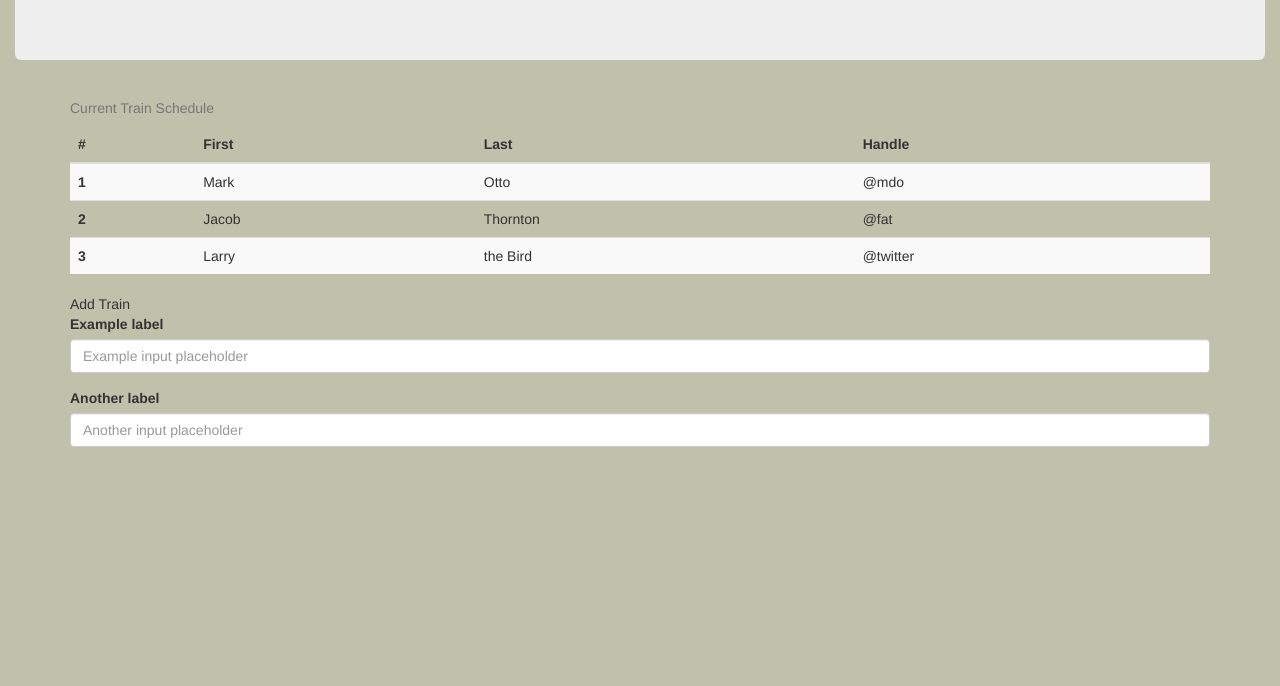
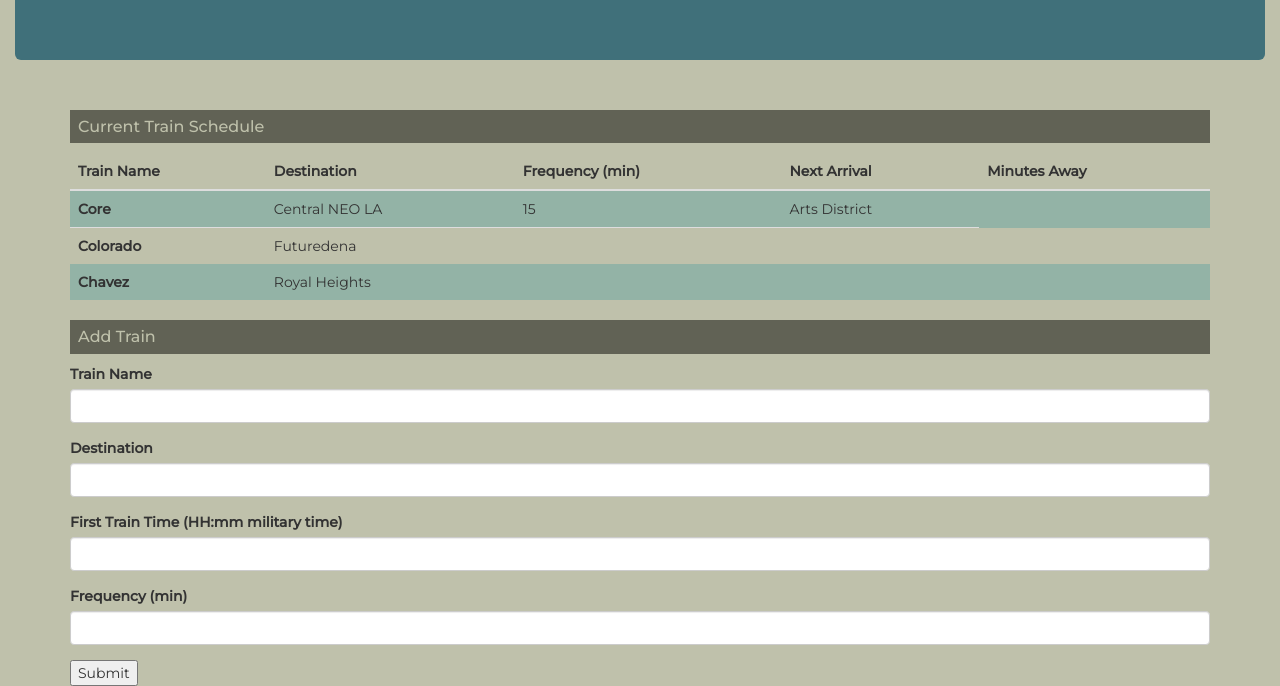
Before and after one commit to kazooski/Train-Scheduler, a plain HTML site: page index.html in a window 1280 px wide. Shown: the part 180-866 px from the top of the page. Before the commit the page ends 800 px from the top, so only its background shows below. Drawn offline with nearby package versions, Linux system fonts and the light colour scheme.

Commit message:
Completed basic html. Initialized firebase.

```diff
--- a/assets/custom.css
+++ b/assets/custom.css
@@ -1,9 +1,40 @@
 /* customizing bootstrap colors and features */
+
+/* font-family: 'Montserrat', sans-serif; */
 
 body {
     background-color: #bfc1ab;
+    font-family: 'Montserrat', sans-serif;
+
+}
+
+.jumbotron {
+    background-color: #40707a;
+    color: #bfc1ab;
 }
 
 .display-4 {
-    font-family: 'Times New Roman', Times, serif;
+    font-family: 'Montserrat', sans-serif;
+    font-style: italic;
 }
+
+.table-striped>tbody>tr:nth-child(odd)>td,
+.table-striped>tbody>tr:nth-child(odd)>th {
+   background-color: #93b3a6;
+   border: 0px;
+ }
+
+ tr {
+     border-color: #93b3a6;
+     border: 0px;
+ }
+
+ h2 {
+    padding: 8px;
+    color: #bfc1ab;
+    font-family: 'Montserrat', sans-serif;
+    font-size: medium;
+    text-align: left;
+    background-color: #616255;
+
+ }
--- a/assets/script.js
+++ b/assets/script.js
@@ -0,0 +1,16 @@
+ // Script for train scheduler //
+ // Your web app's Firebase configuration
+ var firebaseConfig = {
+    apiKey: "AIzaSyDwX_n0FxGWyhQiGDn-A2xqS8SXPSTrPyg",
+    authDomain: "choo-choo-choose-me.firebaseapp.com",
+    databaseURL: "https://choo-choo-choose-me.firebaseio.com",
+    projectId: "choo-choo-choose-me",
+    storageBucket: "choo-choo-choose-me.appspot.com",
+    messagingSenderId: "1018852599451",
+    appId: "1:1018852599451:web:b796e46c53447e5d26c83e",
+    measurementId: "G-DYD2KX0J2Z"
+  };
+  // Initialize Firebase
+  firebase.initializeApp(firebaseConfig);
+
+  var database = firebase.database();
--- a/index.html
+++ b/index.html
@@ -12,12 +12,18 @@
     <link rel="stylesheet" href="https://maxcdn.bootstrapcdn.com/bootstrap/3.3.7/css/bootstrap.min.css">
     <script src="https://maxcdn.bootstrapcdn.com/bootstrap/3.3.7/js/bootstrap.min.js"></script>
 
-    <!-- Bootstrap CDN-->
+    <!-- Google Font -->
+    <link href="https://fonts.googleapis.com/css2?family=Montserrat:ital,wght@0,400;0,500;1,700&display=swap" rel="stylesheet">
+
+    <!-- Custom CSS-->
     <link rel="stylesheet" href="assets/custom.css">
 
     <!-- Firebase References -->
     <script src="https://www.gstatic.com/firebasejs/6.0.4/firebase-app.js"></script>
     <script src="https://www.gstatic.com/firebasejs/6.0.4/firebase-database.js"></script>
+    <!-- The core Firebase JS SDK is always required and must be listed first -->
+    <script src="https://www.gstatic.com/firebasejs/7.14.5/firebase-app.js"></script>
+
 
     <!-- Moment.js Reference -->
     <script src="https://cdn.jsdelivr.net/momentjs/2.12.0/moment.min.js"></script>
@@ -36,48 +42,61 @@
     </div>
 
     <div class = "container">
+        <h2>Current Train Schedule</h2>
         <table class="table table-striped table-dark">
-            <caption style = "caption-side: top">Current Train Schedule</caption>
             <thead>
               <tr>
-                <th scope="col">#</th>
-                <th scope="col">First</th>
-                <th scope="col">Last</th>
-                <th scope="col">Handle</th>
+                <th scope="col">Train Name</th>
+                <th scope="col">Destination</th>
+                <th scope="col">Frequency (min)</th>
+                <th scope="col">Next Arrival</th>
+                <th scope="col">Minutes Away</th>
               </tr>
             </thead>
             <tbody>
               <tr>
-                <th scope="row">1</th>
-                <td>Mark</td>
-                <td>Otto</td>
-                <td>@mdo</td>
+                <th scope="row">Core</th>
+                <td>Central NEO LA</td>
+                <td>15</td>
+                <td>Arts District</td>
+                <td></td>
               </tr>
               <tr>
-                <th scope="row">2</th>
-                <td>Jacob</td>
-                <td>Thornton</td>
-                <td>@fat</td>
+                <th scope="row">Colorado</th>
+                <td>Futuredena</td>
+                <td></td>
+                <td></td>
               </tr>
               <tr>
-                <th scope="row">3</th>
-                <td>Larry</td>
-                <td>the Bird</td>
-                <td>@twitter</td>
+                <th scope="row">Chavez</th>
+                <td>Royal Heights</td>
+                <td></td>
+                <td></td>
+                <td></td>
               </tr>
             </tbody>
           </table>
 
           <form>
-            <caption style="caption-side: top">Add Train</caption>
+            <h2>Add Train</h2>
+
             <div class="form-group">
-              <label for="formGroupExampleInput">Example label</label>
-              <input type="text" class="form-control" id="formGroupExampleInput" placeholder="Example input placeholder">
+              <label for="train-name">Train Name</label>
+              <input type="text" class="form-control" id="train-name">
             </div>
             <div class="form-group">
-              <label for="formGroupExampleInput2">Another label</label>
-              <input type="text" class="form-control" id="formGroupExampleInput2" placeholder="Another input placeholder">
+              <label for="destination">Destination</label>
+              <input type="text" class="form-control" id="destination">
             </div>
+            <div class="form-group">
+              <label for="first-train-time">First Train Time (HH:mm military time)</label>
+              <input type="text" class="form-control" id="first-train-time">
+            </div>
+            <div class="form-group">
+              <label for="frequency">Frequency (min)</label>
+              <input type="text" class="form-control" id="frequency">
+            </div>
+            <button type="submit" id="add-train">Submit</button>
           </form>
     </div>
 
```
